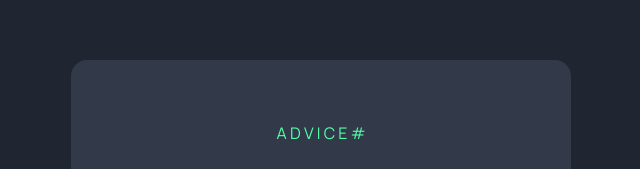
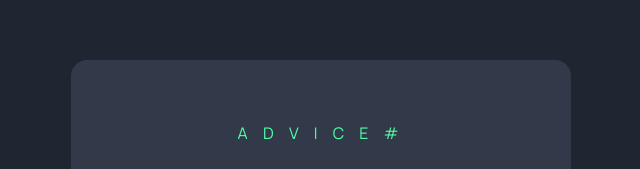
Before and after one commit to akiraafu/advice-generator-app, a plain HTML site: page index.html in a window 1280 px wide. Shown: the part 183-352 px from the top of the page, 319-959 px from the left. Drawn offline with nearby package versions, Linux system fonts and the light colour scheme.

Commit message:
Update app.css

```diff
--- a/app.css
+++ b/app.css
@@ -44,6 +44,8 @@ body {
     color: var(--Neon-Green);
     font-size: 1rem;
     font-weight: 400;
+    text-transform: uppercase;
+    letter-spacing: 6px;
 }
 
 .card h1 {
```
